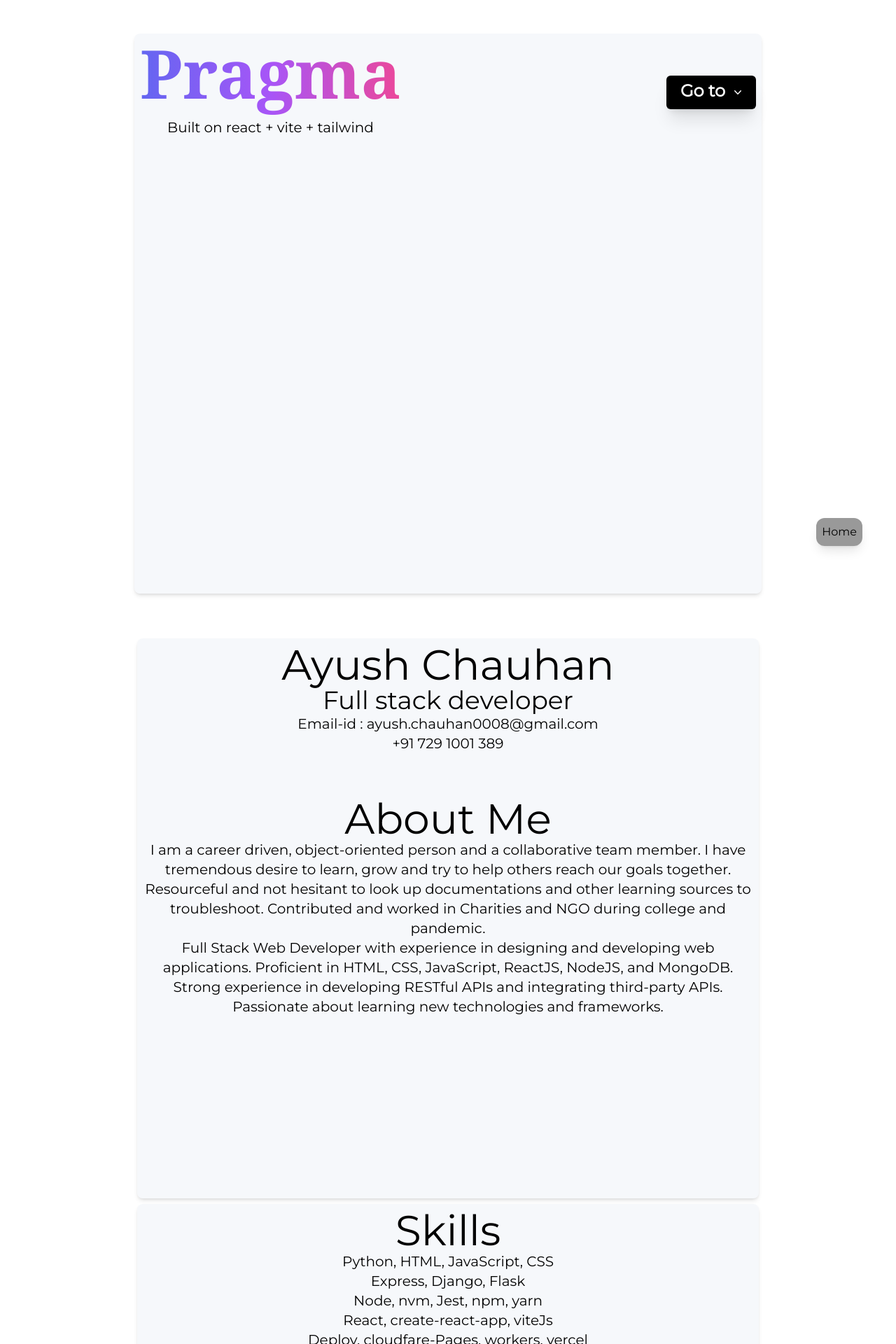
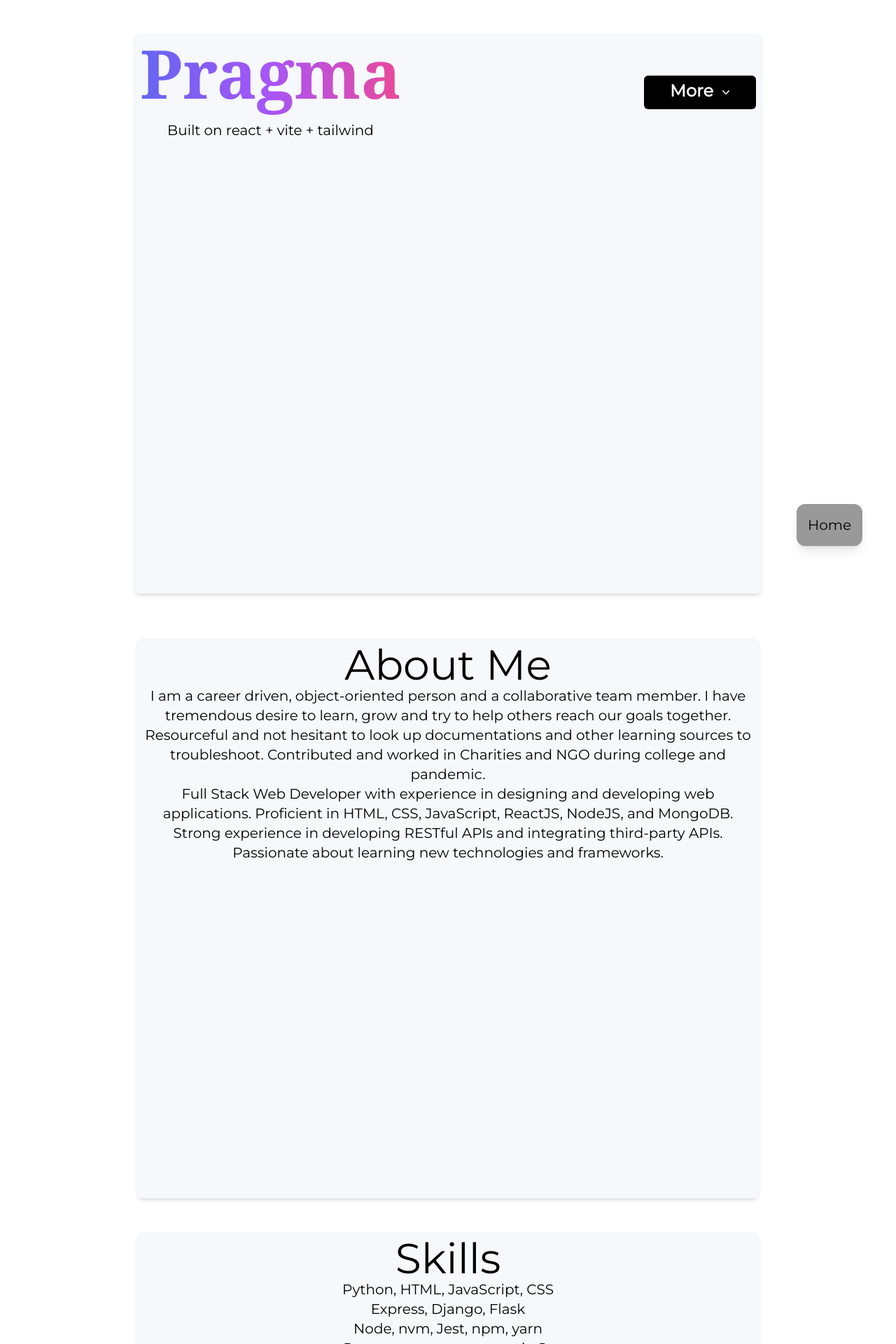
Before and after one commit to ayushchauhan101/portfolio, a React (Vite) app: page / in a window 1280 px wide. Shown: the top 1920 px of the page at 70% size. Built offline with nearby package versions, Linux system fonts and the light colour scheme.

Commit message:
reduced information

```diff
--- a/src/App.jsx
+++ b/src/App.jsx
@@ -8,7 +8,7 @@ function App() {
 		// global container
 		<div className="main">
 			<div className="background">
-				<div className="m-2 mb-4 flex flex-col justify-between space-x-0 space-y-8 rounded-md p-1 md:m-8 md:mb-16 md:space-y-16 md:p-4">
+				<div className="website-container">
 					<Header />
 					<JumpTo />
 					<Body />
--- a/src/components/Header.jsx
+++ b/src/components/Header.jsx
@@ -12,12 +12,8 @@ function Header() {
 						<p className="text-center">Built on react + vite + tailwind</p>
 					</section>
 				</div>
-				{/* Mobile Menu */}
-				<div className="md:invisible">
-					<MobileMenuBar />
-				</div>
 				{/* Dropdown Menu */}
-				<div className="collapse md:visible">
+				<div>
 					<MenuBar />
 				</div>
 			</div>
--- a/src/components/HeaderComponents/MenuBar.jsx
+++ b/src/components/HeaderComponents/MenuBar.jsx
@@ -7,14 +7,29 @@ import links from "./links"
 function MenuBar() {
 	return (
 		<Menu>
-			<Menu.Button className="mt-5 h-12 w-32 rounded-md bg-black text-2xl font-bold text-white shadow-xl transition duration-200 hover:scale-110 dark:bg-slate-300 dark:text-black">
-				Go to
+			<Menu.Button
+				className="mt-5 h-12 min-w-full rounded-md bg-black text-2xl font-bold text-white
+				dark:bg-slate-300 dark:text-black md:w-40"
+			>
+				More
 				<ChevronDownIcon
 					className="-mr-1 ml-2 h-10 w-5 bg-black text-2xl font-bold text-white dark:bg-slate-300 dark:text-black"
 					aria-hidden="true"
 				/>
 			</Menu.Button>
 			<Menu.Items>
+				<Menu.Item>
+					{({ active }) => (
+						<div className="menu-items bg-slate-400/20 pb-1 text-center">
+							<p className=" border-b-2 border-slate-800 text-center">
+								Ayush Chauhan
+							</p>
+							ayush.chauhan0008@gmail.com
+							<br />
+							+91 729 1001 389
+						</div>
+					)}
+				</Menu.Item>
 				<div className="mt-4 flex flex-col space-y-2">
 					{links.map((link) => (
 						<Menu.Item key={link.href} as={Fragment}>
--- a/src/components/JumpTo.jsx
+++ b/src/components/JumpTo.jsx
@@ -1,7 +1,7 @@
 function JumpTo() {
 	return (
 		<div className="fixed bottom-5 right-12 text-right">
-			<div className="rounded-xl bg-black/40 shadow-lg p-2">
+			<div className="rounded-xl bg-black/40 p-2 shadow-lg md:p-4 md:text-xl">
 				<button>
 					<a href="#home" onClick={() => {}}>
 						Home
--- a/src/components/bodyComponents/Profile.jsx
+++ b/src/components/bodyComponents/Profile.jsx
@@ -4,17 +4,6 @@ function Profile() {
 			id="profile"
 			className="card flex flex-col space-y-4 md:space-y-16"
 		>
-			<div>
-				<h2>Ayush Chauhan</h2>
-				<h3>Full stack developer</h3>
-				<p>
-					<a href="mailto:ayush.chauhan0008@gmail.com">
-						Email-id : ayush.chauhan0008@gmail.com
-					</a>
-					<br />
-					+91 729 1001 389
-				</p>
-			</div>
 			<div>
 				<h2>About Me </h2>
 				<p>
--- a/src/index.css
+++ b/src/index.css
@@ -7,13 +7,13 @@
 		scroll-behavior: smooth;
 	}
 	h1 {
-		@apply bg-gradient-to-r from-indigo-500 via-purple-500 to-pink-500 bg-clip-text pb-4 text-center font-serif text-[70px] font-extrabold text-transparent md:text-8xl;
+		@apply bg-gradient-to-r from-indigo-500 via-purple-500 to-pink-500 bg-clip-text pb-5 text-center font-serif text-6xl font-extrabold text-transparent md:text-8xl;
 	}
 	h2 {
 		@apply text-left text-3xl md:text-center md:text-6xl;
 	}
 	h3 {
-		@apply text-left text-2xl md:text-center md:text-4xl;
+		@apply text-left text-2xl md:text-center md:text-3xl;
 	}
 	p {
 		@apply text-left text-lg dark:text-slate-200 md:text-center md:text-xl;
@@ -34,7 +34,19 @@
 		@apply mx-auto flex flex-col space-y-8 bg-white/50 dark:bg-slate-800 md:max-w-5xl;
 	}
 	.card {
-		@apply mx-auto min-h-screen max-w-4xl rounded-lg bg-slate-200/30 p-2 shadow-md dark:bg-slate-700 dark:shadow-none;
+		@apply mx-auto min-h-screen max-w-4xl rounded-lg bg-slate-200/30 p-2 shadow-md dark:bg-slate-700 dark:shadow-2xl;
+	}
+	.body-div {
+		@apply flex flex-col space-x-0 space-y-4 px-5 md:space-y-12;
+	}
+	.website-container {
+		@apply m-2 mb-4 flex flex-col space-y-4 rounded-md p-1 md:m-8 md:mb-16 md:space-y-16 md:p-4;
+	}
+	.header-div {
+		@apply flex flex-col space-y-8 md:flex-row md:justify-between;
+	}
+	.header-btn {
+		@apply rounded-none border-black text-sm transition duration-100 hover:border-b-2;
 	}
 	.items {
 		@apply flex flex-col items-center justify-between md:flex-row;
@@ -51,16 +63,7 @@
 	.footer-btn {
 		@apply rounded-none border-b-2 border-black p-2 text-xl duration-300 hover:bg-black hover:text-slate-200 dark:border-white;
 	}
-	.header-btn {
-		@apply rounded-none border-black text-sm transition duration-100 hover:border-b-2;
-	}
-	.header-div {
-		@apply flex flex-col space-y-8 md:flex-row md:justify-between;
-	}
 	.menu-items {
 		@apply m-2 rounded-md p-2 transition duration-200 hover:scale-105 dark:hover:bg-slate-400;
 	}
-	.body-div {
-		@apply flex flex-col space-x-0 space-y-2 px-5;
-	}
 }
```
